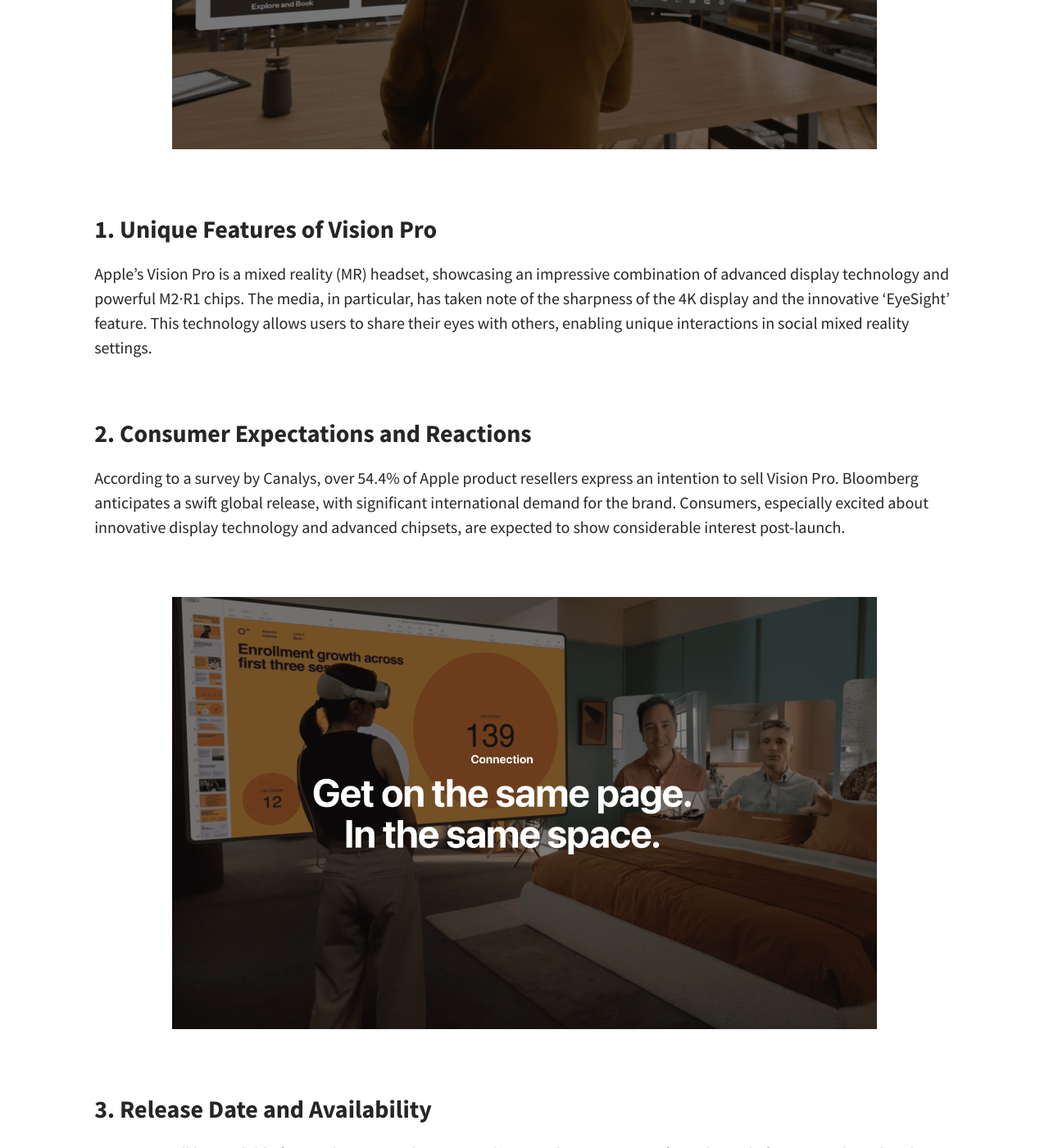
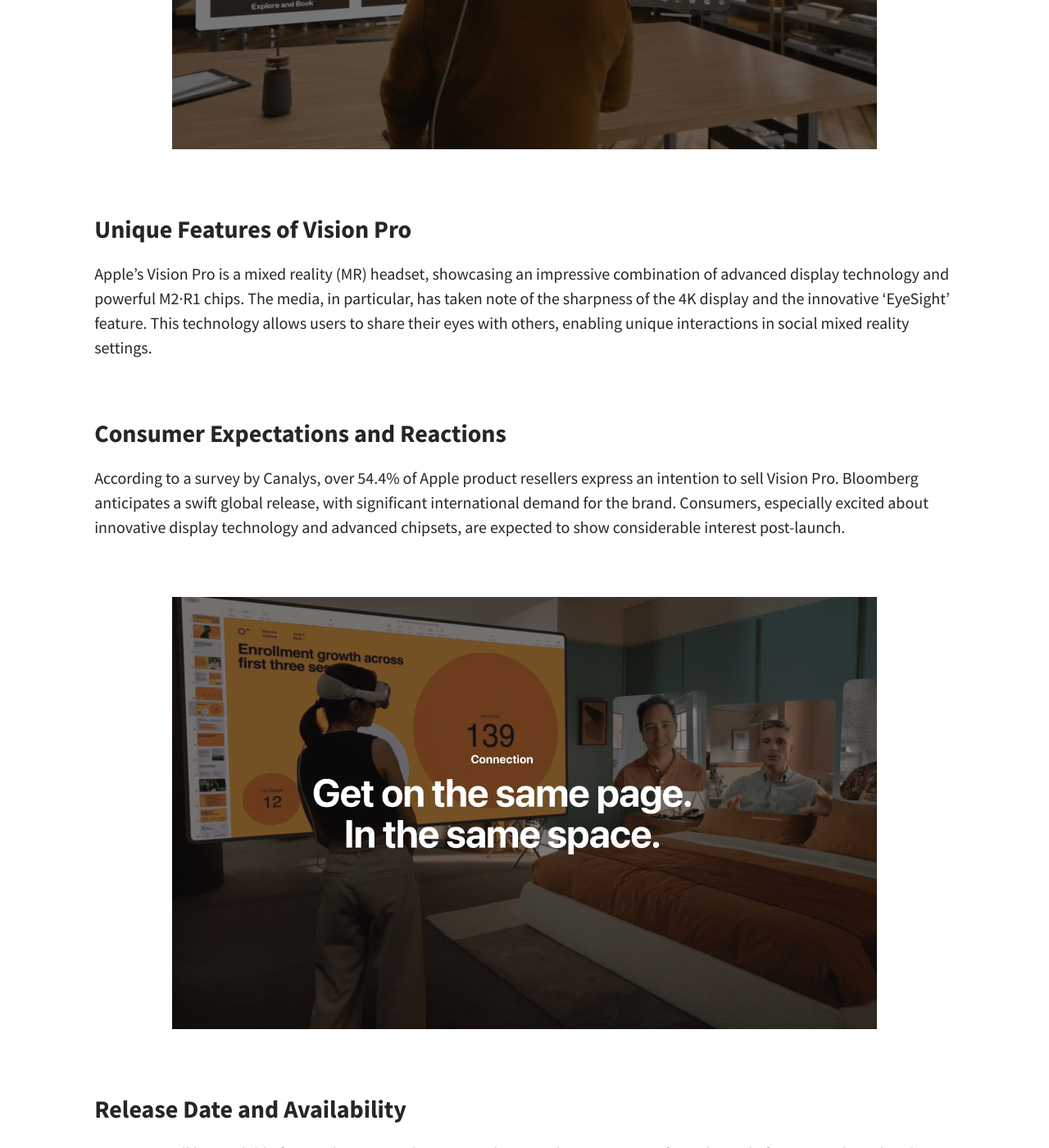
Before and after one commit to padawanjoy/padawanjoy.github.io, a Jekyll site: the page built from _posts/2024-01-09-Apple-Vision Pro-Innovation-and-Anticipation-in-a-New-Realm.md, in a window 1280 px wide and 1400 px high, scrolled down 919 px. Shown: the whole window at 82% size. Built offline with Jekyll 4.4.1, drawn with Linux system fonts in a browser that asks for light colours; nearby versions of some CDN libraries; library files that are not in the unit come from our copies; comment, search, counter and statistics services are not loaded; some of the changed text lies outside the part shown.

Commit message:
Edit some posts

```diff
--- a/_posts/2024-01-09-Apple-Vision Pro-Innovation-and-Anticipation-in-a-New-Realm.md
+++ b/_posts/2024-01-09-Apple-Vision Pro-Innovation-and-Anticipation-in-a-New-Realm.md
@@ -15,13 +15,13 @@ As we usher in the new year, Apple's 'Vision Pro', introduced in the IT industry
 
 <br>
 
-### **1. Unique Features of Vision Pro**
+### **Unique Features of Vision Pro**
 
 Apple's Vision Pro is a mixed reality (MR) headset, showcasing an impressive combination of advanced display technology and powerful M2·R1 chips. The media, in particular, has taken note of the sharpness of the 4K display and the innovative 'EyeSight' feature. This technology allows users to share their eyes with others, enabling unique interactions in social mixed reality settings.
 
 <br>
 
-### **2. Consumer Expectations and Reactions**
+### **Consumer Expectations and Reactions**
 
 According to a survey by Canalys, over 54.4% of Apple product resellers express an intention to sell Vision Pro. Bloomberg anticipates a swift global release, with significant international demand for the brand. Consumers, especially excited about innovative display technology and advanced chipsets, are expected to show considerable interest post-launch.
 
@@ -31,18 +31,18 @@ According to a survey by Canalys, over 54.4% of Apple product resellers express
 
 <br>
 
-### **3. Release Date and Availability**
+### **Release Date and Availability**
 
 Vision Pro will be available for purchase at Apple stores in the United States starting from the 2nd of next month, with online pre-orders beginning on the 19th of this month. However, it's worth noting that there are forecasts indicating a potential shortage for up to a year post-launch, urging consumers eagerly awaiting this product to consider a prompt purchase.
 
 <br>
 
-### **4. Outlook for the Next Generation**
+### **Outlook for the Next Generation**
 
 The industry is already speculating on the second generation of Vision Pro headsets. According to Digitimes, Apple aims to reduce component costs by up to 50%, introducing a more budget-friendly version. This move is expected to broaden the accessibility of mixed reality technology to a larger consumer base.
 
 <br>
 
-### **5. Conclusion**
+### **Conclusion**
 
 Apple's Vision Pro sets itself apart with innovative spatial computing, differentiating it from other AR and VR hardware. With its distinctive features and high performance, the product promises to introduce a new reality to consumers. Anticipation is building among consumers, looking forward to experiencing Vision Pro and expecting it to redefine the landscape of hardware with the new definition of spatial computing. Personally, I can't wait to get my hands on Vision Pro, to experience firsthand the innovative user interface and revel in the revolutionary user experience.
```
